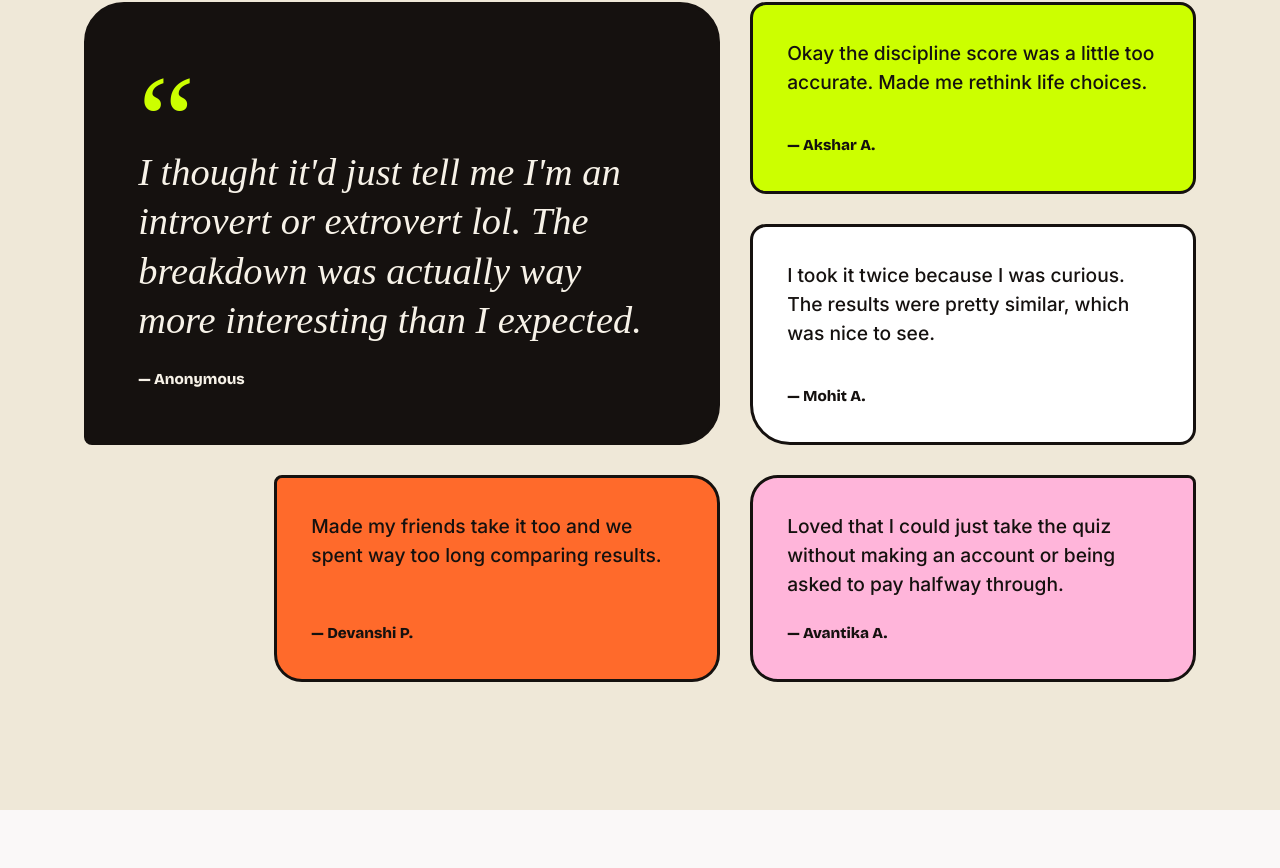
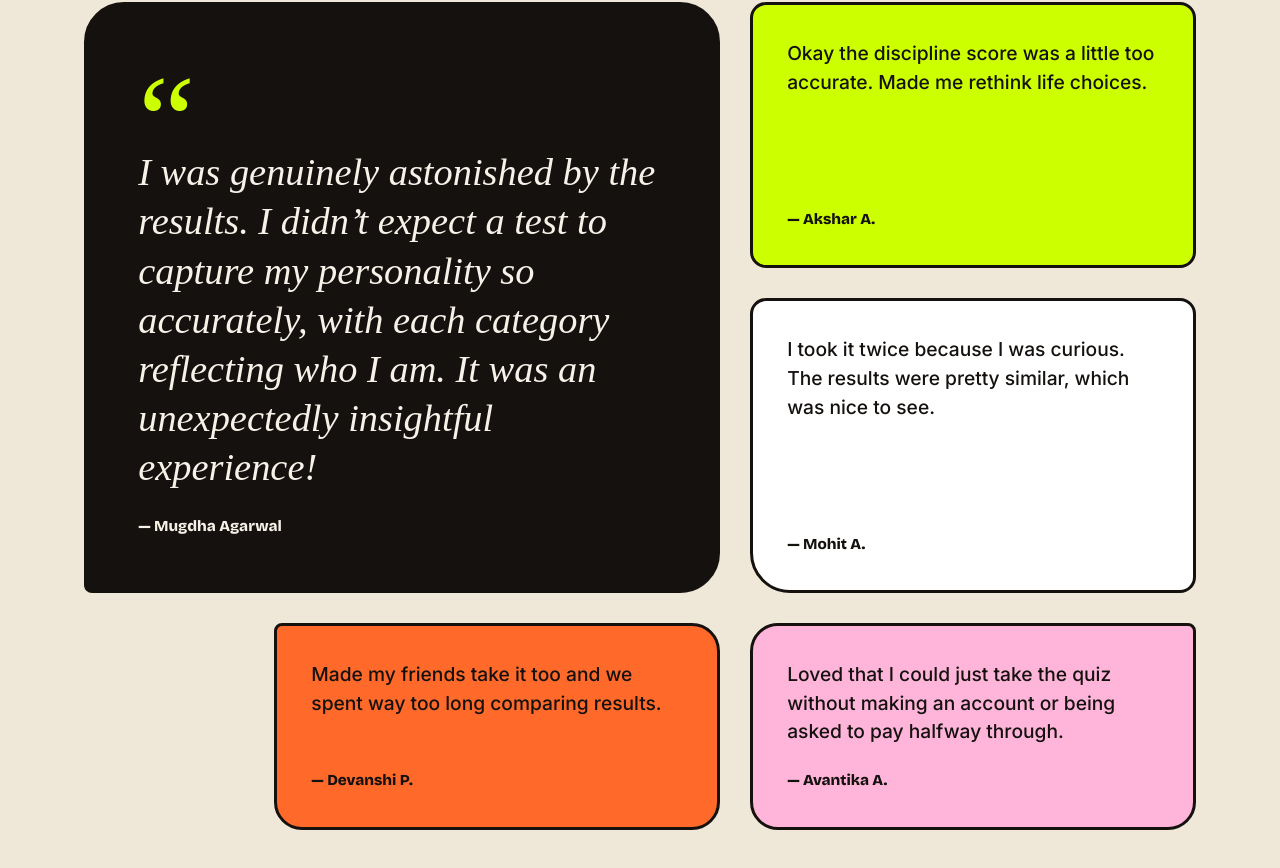
Before and after one commit to itsavantika25/Persona, a React (Vite) app: page / in a window 1280 px wide. Shown: the part 6272-7140 px from the top of the page. Built offline with nearby package versions, Linux system fonts and the light colour scheme; a web font is replaced by a local one.

Commit message:
added testemonial

```diff
--- a/src/pages/LandingPage.tsx
+++ b/src/pages/LandingPage.tsx
@@ -61,8 +61,8 @@ type Tone = 'ink' | 'lime' | 'paper' | 'orange' | 'pink';
 // PLACEHOLDERS: swap these for real quotes from real people before launch.
 const TESTIMONIALS: { quote: string; author: string; tone: Tone }[] = [
 {
-    quote: "I thought it'd just tell me I'm an introvert or extrovert lol. The breakdown was actually way more interesting than I expected.",
-    author: 'Anonymous',
+    quote: "I was genuinely astonished by the results. I didn’t expect a test to capture my personality so accurately, with each category reflecting who I am. It was an unexpectedly insightful experience!",
+    author: 'Mugdha Agarwal',
     tone: 'ink',
   },
   {
@@ -98,7 +98,7 @@ const FAQS = [
   },
   {
     "q": "How long does the test take?",
-    "a": "The full assessment takes around 7–10 minutes on average, depending on how long you spend on ranking questions. There's no timer, so take as long as you need."
+    "a": "The full assessment takes around 10-15 minutes on average, depending on how long you spend on ranking questions. There's no timer, so take as long as you need."
   },
   {
     "q": "Should I answer as I am or as I'd like to be?",
```
